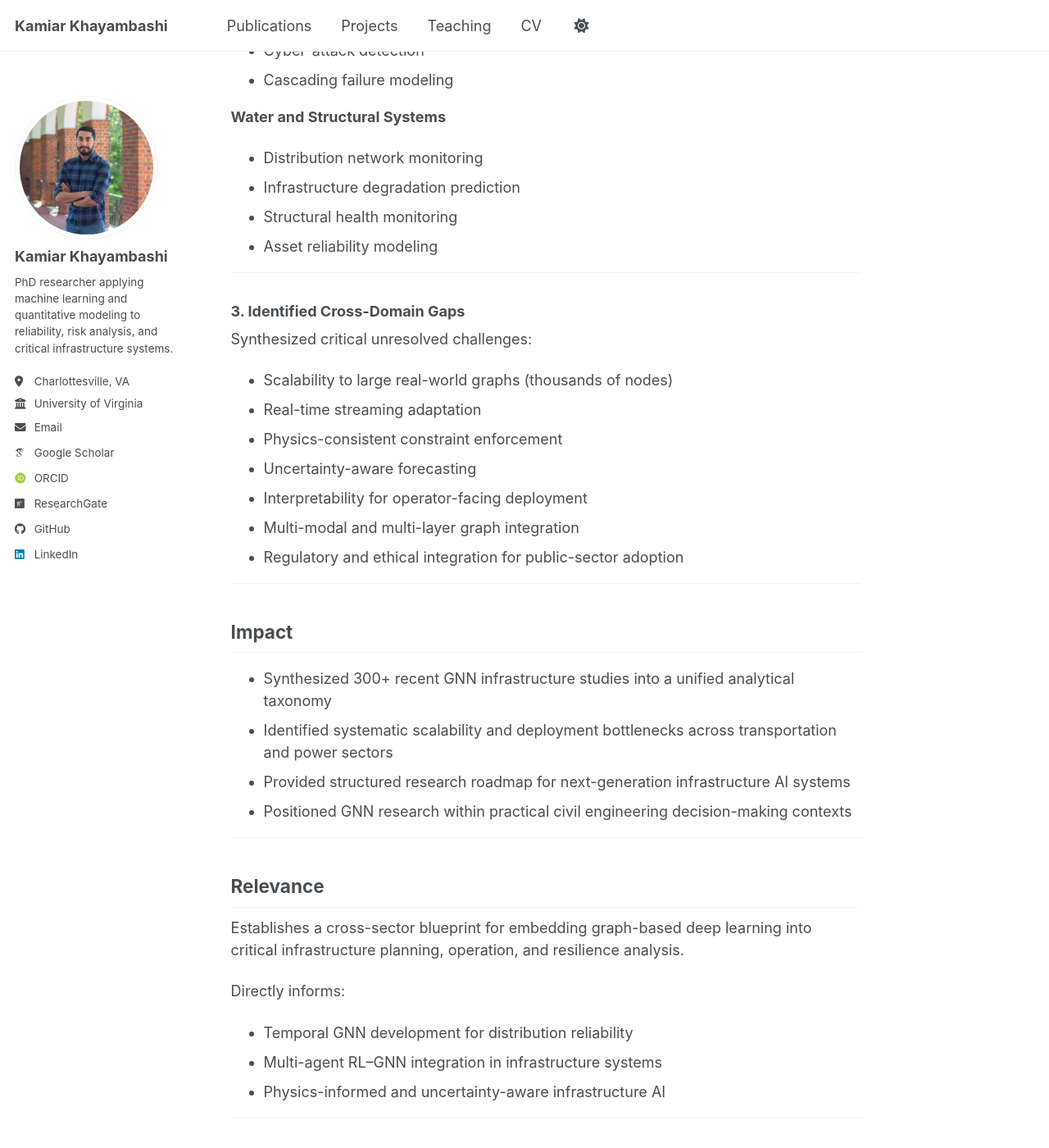
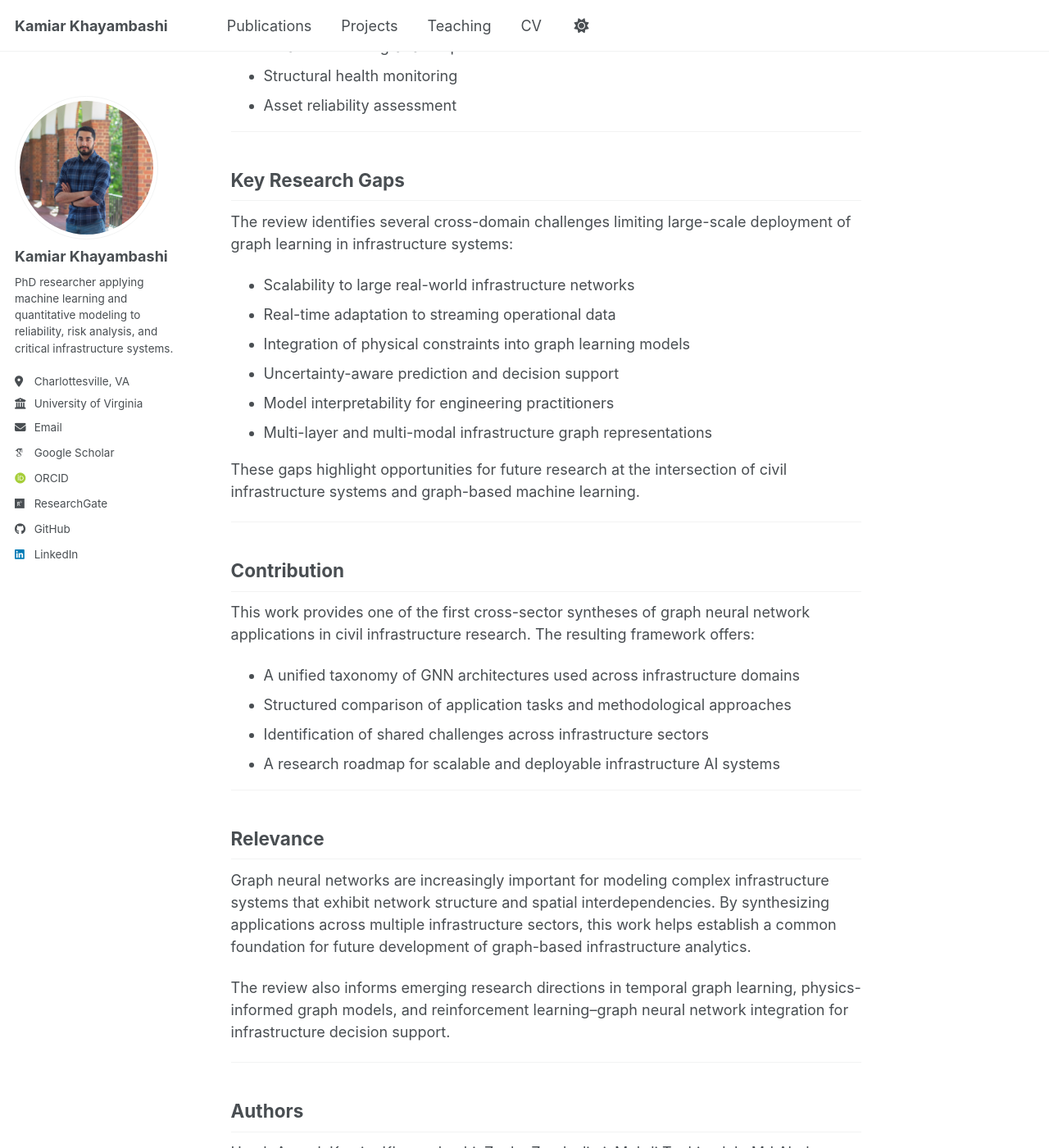
Before and after one commit to kamiarkhayam/kamiarkhayam.github.io, a Jekyll site: the page built from _portfolio/gnn-infrastructure-review.md, in a window 1280 px wide and 1400 px high, scrolled down 2220 px. Shown: the whole window at 82% size. Built offline with Jekyll 4.4.1, drawn with Linux system fonts in a browser that asks for light colours; some web fonts are replaced; a script bundle is joined from its source files by our own code; library files that are not in the unit come from our copies; some of the changed text lies outside the part shown.

Commit message:
Update gnn-infrastructure-review.md

```diff
--- a/_portfolio/gnn-infrastructure-review.md
+++ b/_portfolio/gnn-infrastructure-review.md
@@ -2,113 +2,108 @@
 title: "Applications of Graph Neural Networks in Civil Infrastructures"
 collection: portfolio
 permalink: /project/gnn-civil-infrastructure-review
-excerpt: "Comprehensive systematic review of Graph Neural Network methodologies across transportation, power, water, and structural infrastructure systems, identifying domain gaps and research frontiers."
+excerpt: "Systematic review of Graph Neural Network methodologies across transportation, power, water, and structural infrastructure systems, identifying research gaps and future directions."
 ---
 
 ## Overview
 
-Led the methodological synthesis and technical structuring of a comprehensive review of Graph Neural Network (GNN) applications across civil infrastructure domains, including transportation networks, power grids, water distribution systems, and structural systems.
+Led the methodological synthesis and technical structuring of a comprehensive review of Graph Neural Network (GNN) applications across civil infrastructure systems, including transportation networks, electric power grids, water distribution systems, and structural infrastructure.
 
-The objective was to move beyond fragmented, domain-specific reviews and provide a unified analytical framework that categorizes GNN architectures, application tasks, scalability limitations, and unresolved research gaps across infrastructure systems.
+The goal of the study was to move beyond fragmented, domain-specific surveys and develop a unified analytical framework that categorizes GNN architectures, application tasks, scalability challenges, and unresolved research gaps across infrastructure sectors.
 
 ---
 
-## Methodological Contribution
+## Methodological Framework
 
-Developed a structured review framework consisting of:
+A structured review methodology was developed to identify and analyze recent GNN applications in civil infrastructure research.
 
-- Systematic keyword search across Web of Science, Google Scholar, and ArXiv (2021–2024)
-- Two-stage screening for novelty and domain relevance
+Key steps included:
+
+- Systematic keyword searches across Web of Science, Google Scholar, and ArXiv
+- Two-stage screening for novelty, methodological contribution, and domain relevance
 - Cross-domain classification of GNN architectures
-- Task-based categorization (estimation, forecasting, optimization, anomaly detection, planning)
-- Gap analysis across scalability, interpretability, uncertainty quantification, and deployment readiness
+- Task-based categorization of infrastructure applications
+- Comparative analysis of scalability, interpretability, and deployment readiness
 
-Reviewed and synthesized 500+ recent publications across infrastructure sectors.
+The review synthesizes several hundred recent publications spanning multiple infrastructure domains.
 
 ---
 
-## Technical Synthesis Framework
+## Technical Synthesis
 
-### 1. Architecture-Level Categorization
+### GNN Architecture Landscape
 
-Systematically compared and contextualized:
+The study provides a structured comparison of major graph learning architectures used in infrastructure applications, including:
 
 - Graph Convolutional Networks (GCN)
 - Graph Attention Networks (GAT)
 - GraphSAGE
-- Spatio-Temporal GNNs
-- Recurrent GNNs
-- Autoencoder-based GNNs
-- Dynamic GNNs
-- Graph Transformers
-- Physics-informed GNNs
-- Multi-fidelity and surrogate GNN models
+- Spatio-temporal GNN models
+- Recurrent and dynamic graph neural networks
+- Autoencoder-based graph architectures
+- Graph transformers and physics-informed GNN models
 
-Provided mathematical formulations and unified notation to standardize cross-domain interpretation.
+Mathematical formulations and unified notation were introduced to enable consistent comparison across application domains.
+
+### Infrastructure Application Domains
+
+Applications of GNNs were organized into key operational categories across infrastructure sectors.
+
+**Transportation Systems**
+
+- Traffic flow and congestion prediction
+- Signal control and traffic management
+- Crash prediction and safety analysis
+- Infrastructure maintenance and resilience planning
+
+**Power Systems**
+
+- Power flow and optimal power flow analysis
+- Renewable generation forecasting
+- Load and electricity price prediction
+- State estimation and grid monitoring
+- Cascading failure and cyber-attack detection
+
+**Water and Structural Systems**
+
+- Water distribution network monitoring
+- Infrastructure degradation prediction
+- Structural health monitoring
+- Asset reliability assessment
 
 ---
 
-### 2. Application-Domain Mapping
+## Key Research Gaps
 
-Organized GNN applications into structured operational categories:
+The review identifies several cross-domain challenges limiting large-scale deployment of graph learning in infrastructure systems:
 
-**Transportation**
-- Traffic flow prediction
-- Congestion detection
-- Multi-agent signal control
-- Crash prediction
-- Maintenance planning
-- Network resilience
+- Scalability to large real-world infrastructure networks
+- Real-time adaptation to streaming operational data
+- Integration of physical constraints into graph learning models
+- Uncertainty-aware prediction and decision support
+- Model interpretability for engineering practitioners
+- Multi-layer and multi-modal infrastructure graph representations
 
-**Power Systems**
-- Power flow and optimal power flow
-- Unit commitment
-- Renewable forecasting (solar, wind, hydro)
-- Load and price forecasting
-- State estimation
-- Cyber-attack detection
-- Cascading failure modeling
-
-**Water and Structural Systems**
-- Distribution network monitoring
-- Infrastructure degradation prediction
-- Structural health monitoring
-- Asset reliability modeling
+These gaps highlight opportunities for future research at the intersection of civil infrastructure systems and graph-based machine learning.
 
 ---
 
-### 3. Identified Cross-Domain Gaps
+## Contribution
 
-Synthesized critical unresolved challenges:
+This work provides one of the first cross-sector syntheses of graph neural network applications in civil infrastructure research. The resulting framework offers:
 
-- Scalability to large real-world graphs (thousands of nodes)
-- Real-time streaming adaptation
-- Physics-consistent constraint enforcement
-- Uncertainty-aware forecasting
-- Interpretability for operator-facing deployment
-- Multi-modal and multi-layer graph integration
-- Regulatory and ethical integration for public-sector adoption
-
----
-
-## Impact
-
-- Synthesized 300+ recent GNN infrastructure studies into a unified analytical taxonomy
-- Identified systematic scalability and deployment bottlenecks across transportation and power sectors
-- Provided structured research roadmap for next-generation infrastructure AI systems
-- Positioned GNN research within practical civil engineering decision-making contexts
+- A unified taxonomy of GNN architectures used across infrastructure domains
+- Structured comparison of application tasks and methodological approaches
+- Identification of shared challenges across infrastructure sectors
+- A research roadmap for scalable and deployable infrastructure AI systems
 
 ---
 
 ## Relevance
 
-Establishes a cross-sector blueprint for embedding graph-based deep learning into critical infrastructure planning, operation, and resilience analysis.
+Graph neural networks are increasingly important for modeling complex infrastructure systems that exhibit network structure and spatial interdependencies. By synthesizing applications across multiple infrastructure sectors, this work helps establish a common foundation for future development of graph-based infrastructure analytics.
 
-Directly informs:
-
-- Temporal GNN development for distribution reliability
-- Multi-agent RL–GNN integration in infrastructure systems
-- Physics-informed and uncertainty-aware infrastructure AI
+The review also informs emerging research directions in temporal graph learning, physics-informed graph models, and reinforcement learning–graph neural network integration for infrastructure decision support.
 
 ---
 
```
